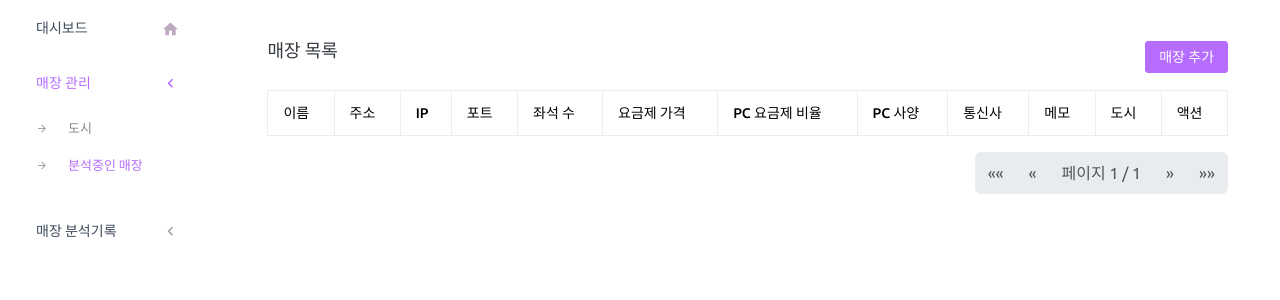
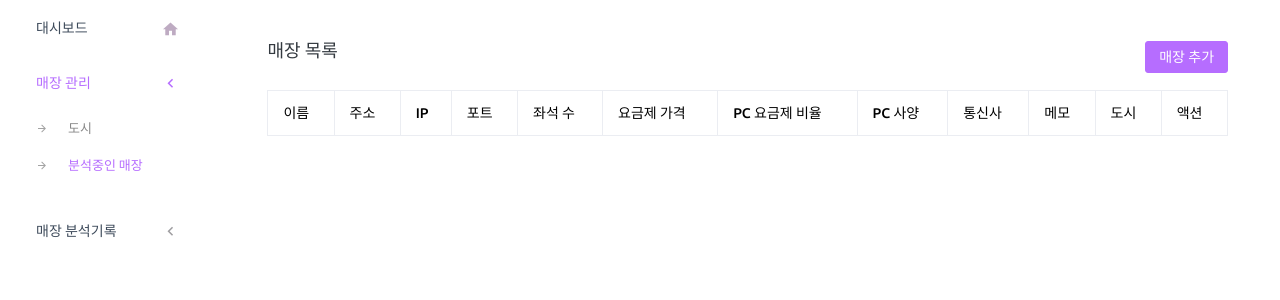
Before and after one commit to TGoddessana/pcbang-analyzer, a Django app: page /pcbang-list in a window 1280 px wide. Shown: the part 70-370 px from the top of the page. Run offline with Django 5.2, Linux system fonts and the light colour scheme; the visitor is signed in with stand-in values (Sample User, id 1); data that the repository does not hold is empty; parts of the project's set-up code (start-up, migrations or seed data) failed here and were passed over; some libraries are stand-ins or nearby versions.

Commit message:
Feat: PC방 페이지네이션 제거

```diff
--- a/analyzer/views.py
+++ b/analyzer/views.py
@@ -107,7 +107,6 @@ class PcbangListView(ListView):
     model = Pcbang
     template_name = "analyzer/pcbang-list.html"
     context_object_name = "pcbang_list"
-    paginate_by = 10
 
     def get_queryset(self):
         return Pcbang.objects.all().order_by("name")
--- a/templates/analyzer/pcbang-list.html
+++ b/templates/analyzer/pcbang-list.html
@@ -68,69 +68,6 @@
                             {% endfor %}
                             </tbody>
                         </table>
-                        <nav aria-label="Page navigation" class="d-flex justify-content-end mt-3">
-                            <ul class="pagination">
-                                {% if page_obj.has_previous %}
-                                    <li class="page-item">
-                                        <a class="page-link"
-                                           href="?page=1"
-                                           aria-label="First">
-                                            <span aria-hidden="true">&laquo;&laquo;</span>
-                                        </a>
-                                    </li>
-                                    <li class="page-item">
-                                        <a class="page-link"
-                                           href="?page={{ page_obj.previous_page_number }}"
-                                           aria-label="Previous">
-                                            <span aria-hidden="true">&laquo;</span>
-                                        </a>
-                                    </li>
-                                {% else %}
-                                    <li class="page-item disabled">
-                                <span class="page-link" aria-label="First">
-                                    <span aria-hidden="true">&laquo;&laquo;</span>
-                                </span>
-                                    </li>
-                                    <li class="page-item disabled">
-                                <span class="page-link" aria-label="Previous">
-                                    <span aria-hidden="true">&laquo;</span>
-                                </span>
-                                    </li>
-                                {% endif %}
-                                <li class="page-item disabled">
-                            <span class="page-link">
-                                페이지 {{ page_obj.number }} / {{ page_obj.paginator.num_pages }}
-                            </span>
-                                </li>
-                                {% if page_obj.has_next %}
-                                    <li class="page-item">
-                                        <a class="page-link"
-                                           href="?page={{ page_obj.next_page_number }}"
-                                           aria-label="Next">
-                                            <span aria-hidden="true">&raquo;</span>
-                                        </a>
-                                    </li>
-                                    <li class="page-item">
-                                        <a class="page-link"
-                                           href="?page={{ page_obj.paginator.num_pages }}"
-                                           aria-label="Last">
-                                            <span aria-hidden="true">&raquo;&raquo;</span>
-                                        </a>
-                                    </li>
-                                {% else %}
-                                    <li class="page-item disabled">
-                                <span class="page-link" aria-label="Next">
-                                    <span aria-hidden="true">&raquo;</span>
-                                </span>
-                                    </li>
-                                    <li class="page-item disabled">
-                                <span class="page-link" aria-label="Last">
-                                    <span aria-hidden="true">&raquo;&raquo;</span>
-                                </span>
-                                    </li>
-                                {% endif %}
-                            </ul>
-                        </nav>
                     </div>
                 </div>
             </div>
```
